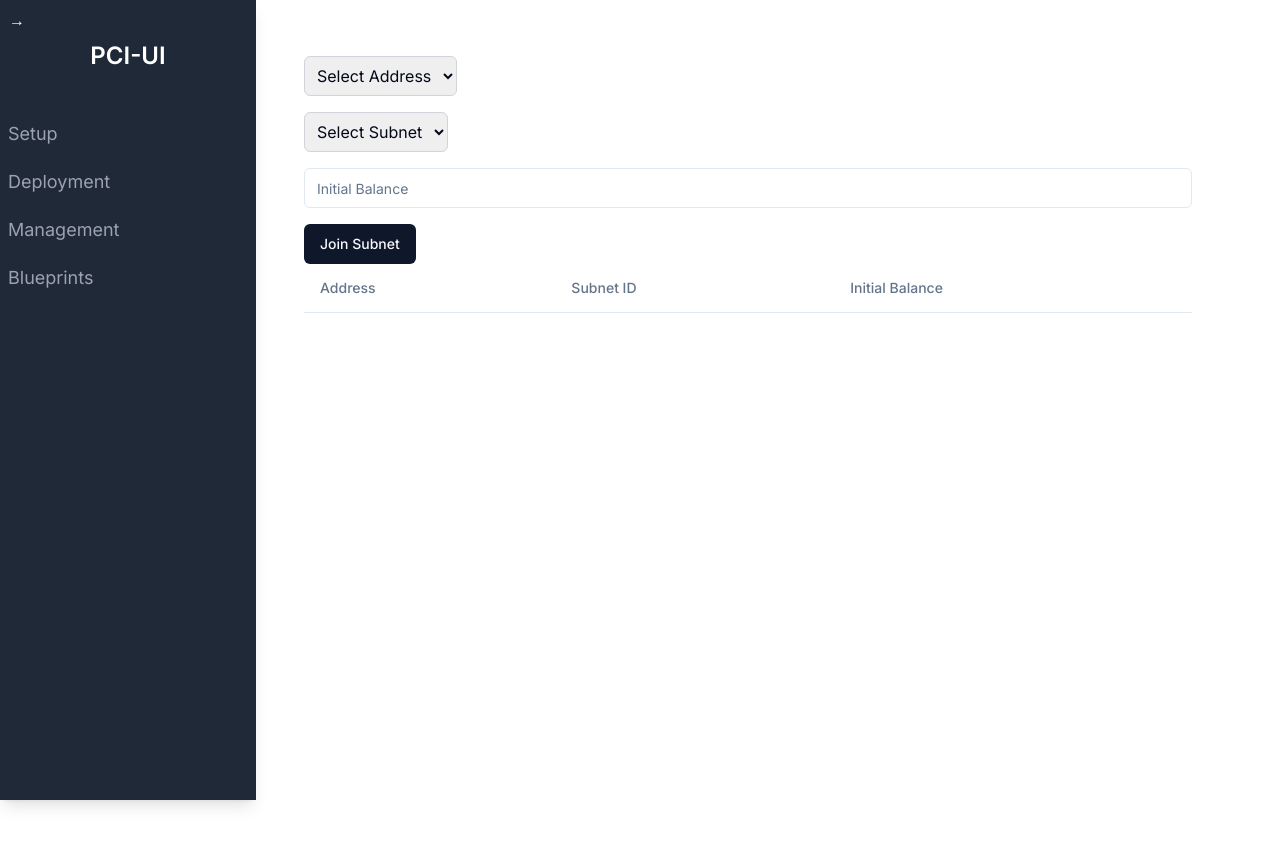
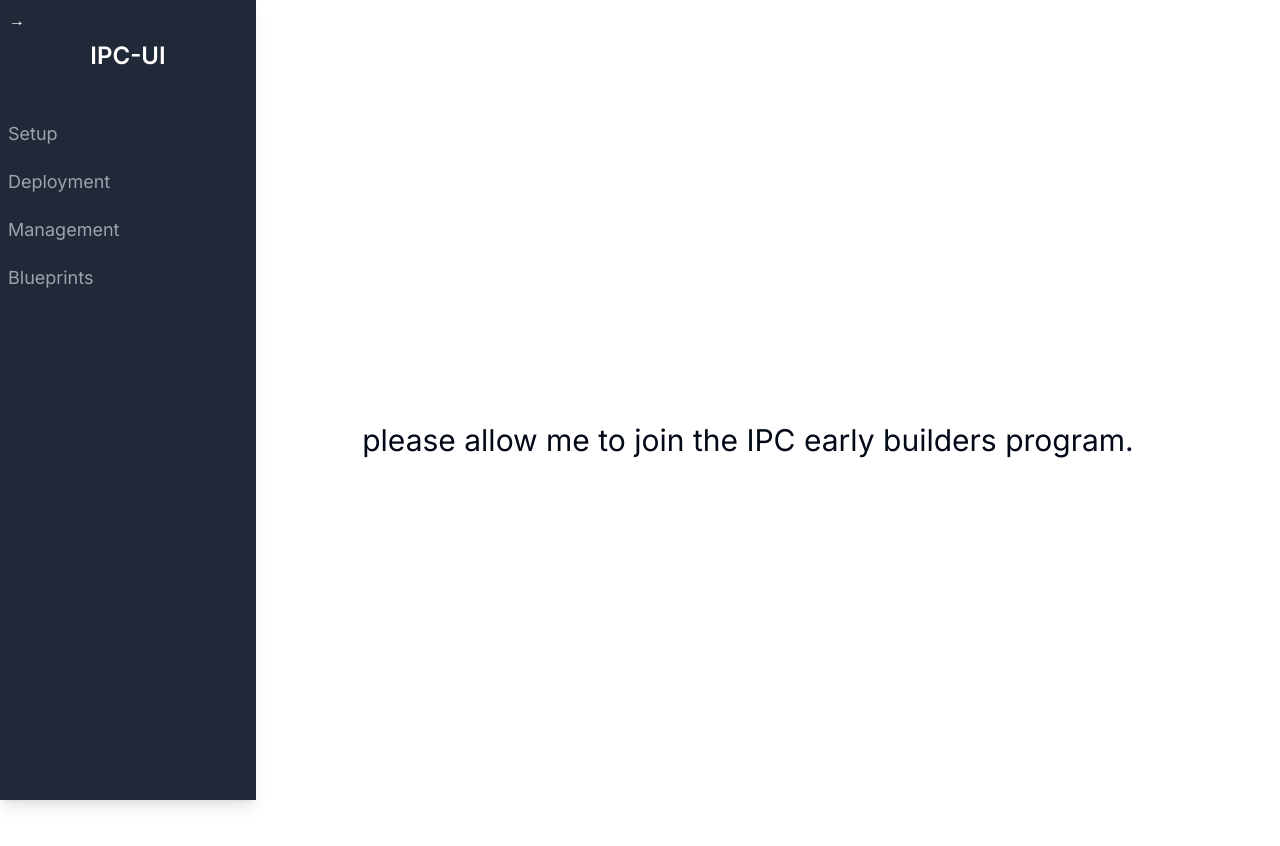
Before and after one commit to malawadd/gui-pci, a Next.js app in the folder nextjs-ui/: page / in a window 1280 px wide. Shown: the top 846 px of the page. Before the commit the page ends 800 px from the top, so only its background shows below. Built offline with nearby package versions, Linux system fonts and the light colour scheme.

Commit message:
✅  updated main ✅

```diff
--- a/nextjs-ui/src/app/components/layout/Sidebar.js
+++ b/nextjs-ui/src/app/components/layout/Sidebar.js
@@ -23,7 +23,7 @@
     <div className="h-screen fixed bg-gray-800 shadow-lg w-64">
       <div className="flex flex-col items-center mt-10 mb-10">
         <span className="text-white text-2xl font-semibold">
-          PCI-UI
+          IPC-UI
         </span>
       </div>
       <nav className="flex flex-col space-y-1">
--- a/nextjs-ui/src/app/page.js
+++ b/nextjs-ui/src/app/page.js
@@ -1,14 +1,12 @@
-"use client"
-// pages/deployment.js
-
 import React from 'react';
-import Tabs from './components/Tabs';
-import JoinSubnet from "./components/JoinSubnet"
 
 const DeploymentPage = () => {
   return (
-    <div className="container mx-auto">
-      <JoinSubnet />
+    // Flex container for centering, min-h-screen to ensure it takes at least the full viewport height
+    <div className="flex justify-center items-center min-h-screen text-center">
+      <p className="text-3xl">
+        please allow me to join the IPC early builders program.
+      </p>
     </div>
   );
 };
```
